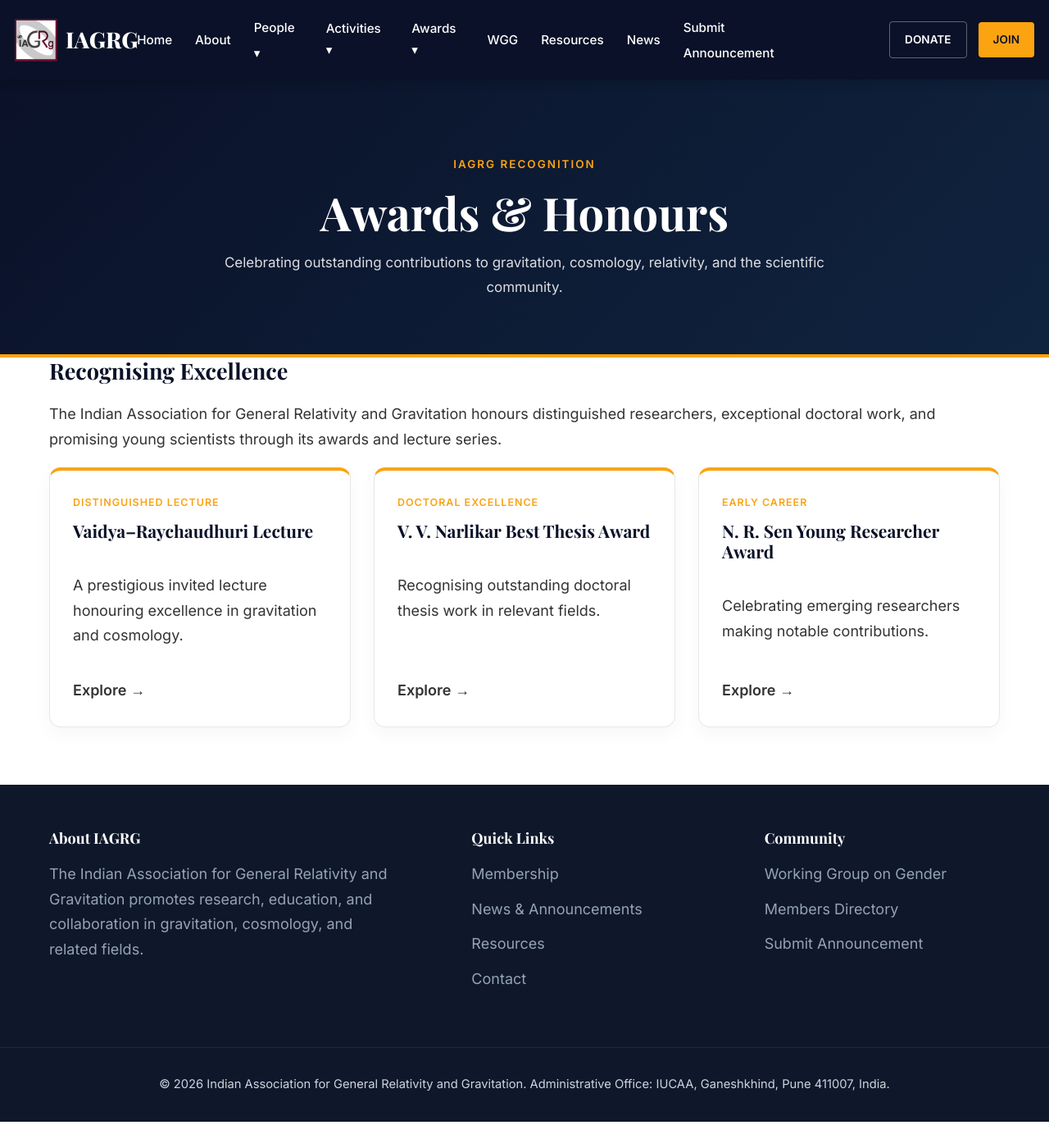
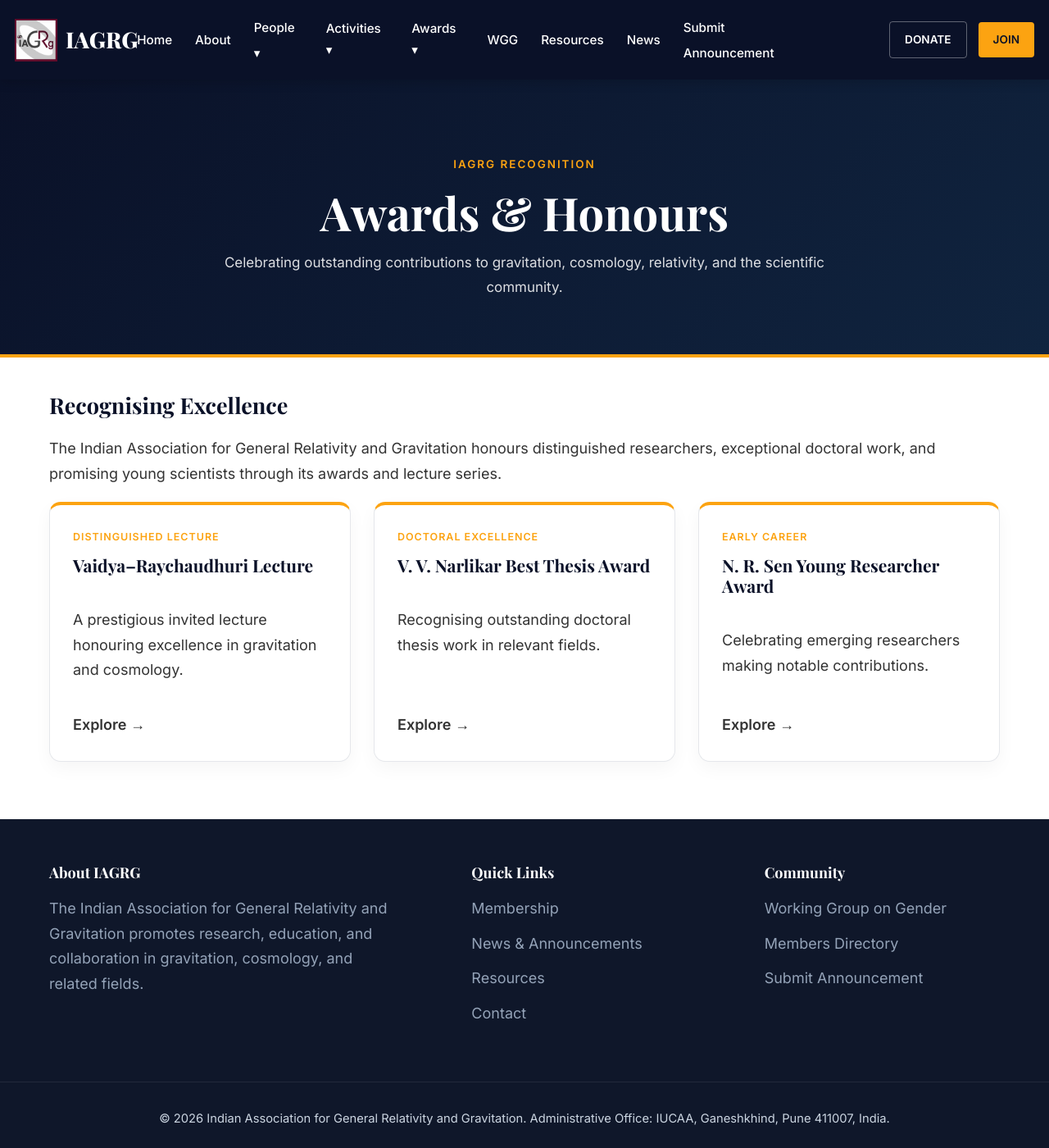
Before and after one commit to georgewane/IAGRG, a Jekyll site: the page built from awards.md, in a window 1280 px wide and 1400 px high. Shown: the whole window at 82% size. Built offline with Jekyll 4.4.1, drawn with Linux system fonts in a browser that asks for light colours.

Commit message:
The awards-page padding was changed

```diff
--- a/assets/css/style-awards.css
+++ b/assets/css/style-awards.css
@@ -18,6 +18,7 @@
 .awards-page{
   width:min(1220px, calc(100% - 48px));
   margin-inline:auto;
+  padding-top: 42px;
 }
 
 .archive-container{
```
